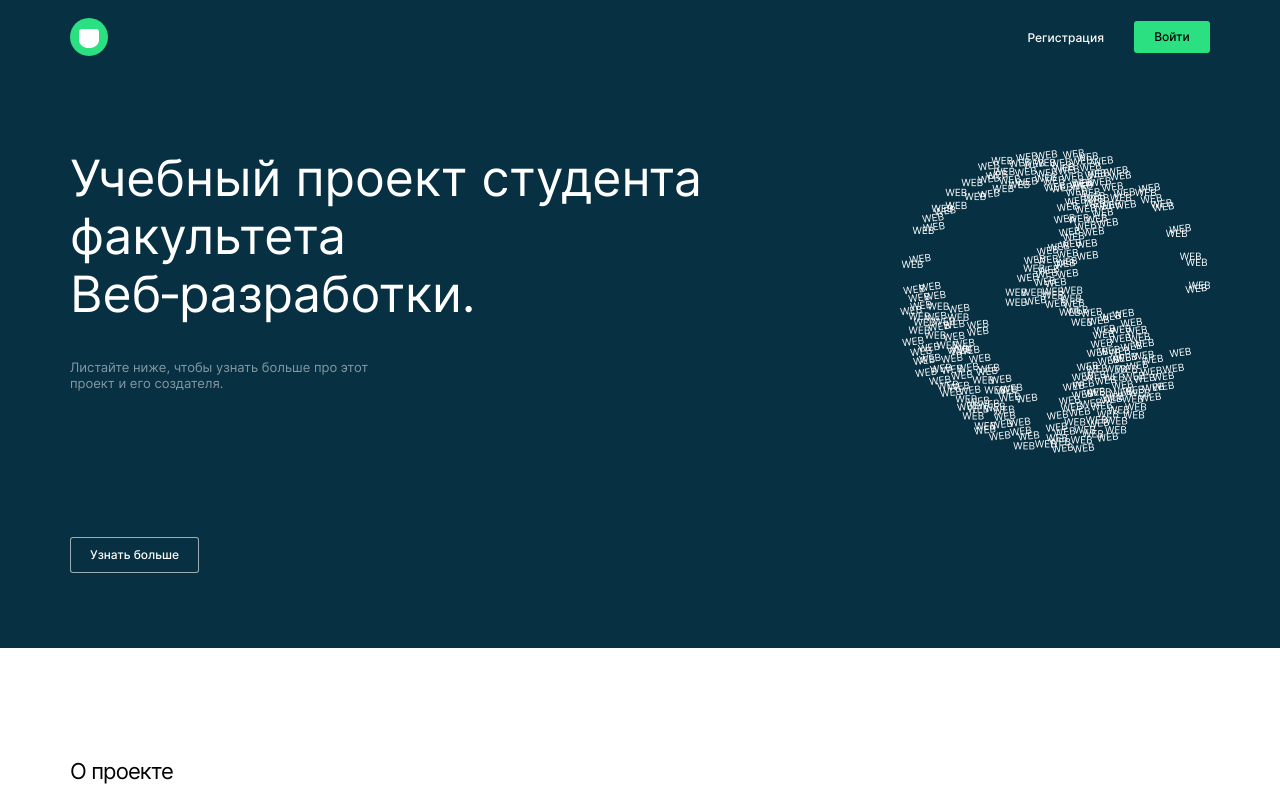
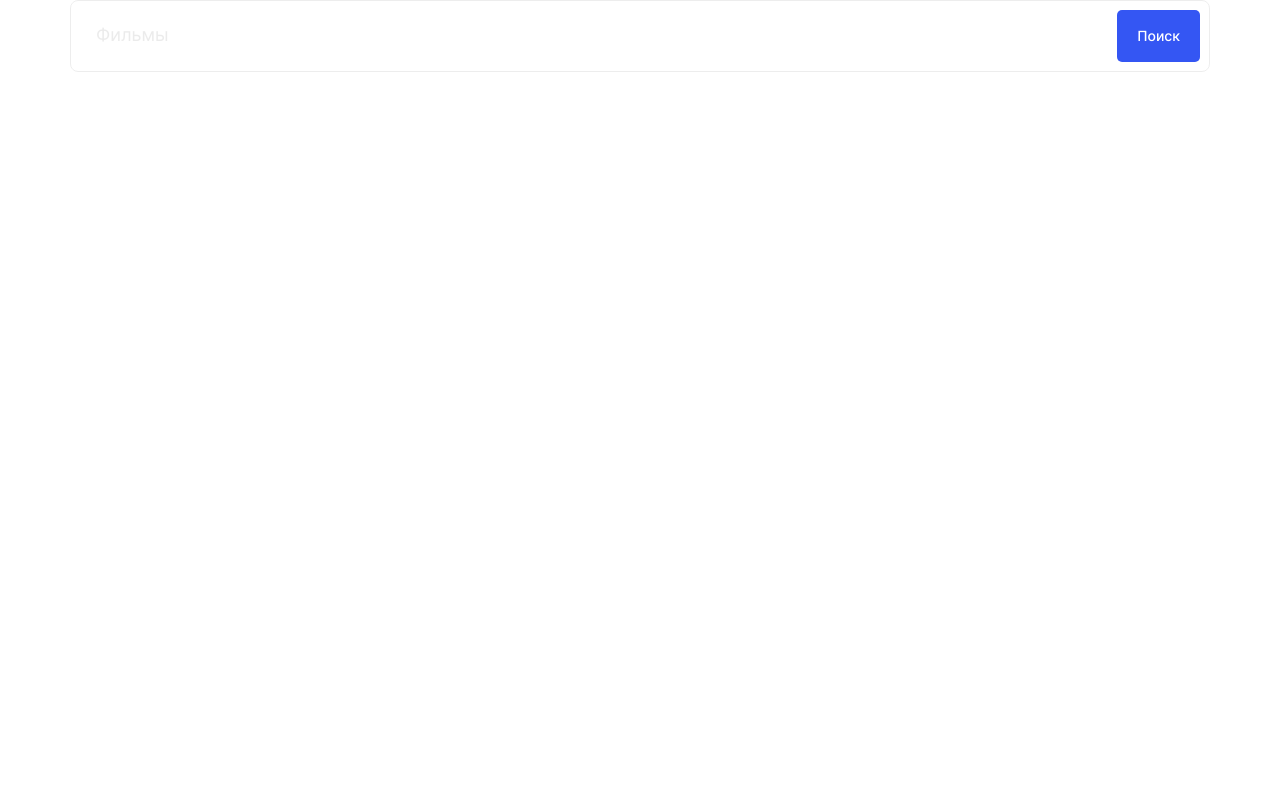
Before and after one commit to shakhuraEvgeniy/movies-explorer-frontend, a React (Create React App) app: page / in a window 1280 px wide. Shown: the top 800 px of the page. Built offline with nearby package versions, Linux system fonts and the light colour scheme.

Commit message:
feat: add component searchForm

```diff
--- a/src/components/App/App.js
+++ b/src/components/App/App.js
@@ -2,15 +2,18 @@ import { Route } from 'react-router-dom';
 import Header from '../Header/Header';
 import './App.css';
 import Main from '../Main/Main';
+import SearchForm from '../SearchForm/SearchForm';
 
 function App() {
   return (
     <div className="App">
-      <Header />
+      {/* <Header /> */}
       <Route path="/">
-        <Main />
+      <SearchForm />
+        {/* <Main /> */}
       </Route>
-      <Route path="/movies"></Route>
+      <Route path="/movies">
+      </Route>
       <Route path="/saved-movies"></Route>
       <Route path="/profile"></Route>
       <Route path="/signin"></Route>
--- /dev/null
+++ b/src/components/SearchForm/SearchForm.css
@@ -0,0 +1,44 @@
+.search {
+  width: 1140px;
+  margin: auto;
+}
+
+.search__form {
+  position: relative;
+}
+
+.search__input {
+  width: 100%;
+  height: 72px;
+  box-sizing: border-box;
+  opacity: 0.2;
+  border: 1.5px solid #aaaaaa;
+  border-radius: 8px;
+  padding: 0 10px 0 25px;
+}
+
+.search__input::placeholder {
+  font-family: "Inter";
+  font-style: normal;
+  font-weight: 400;
+  font-size: 18px;
+  line-height: 1.11;
+  color: #a0a0a0;
+}
+
+.search__button {
+  background-color: #3456f3;
+  border-radius: 5px;
+  border: none;
+  font-family: "Inter";
+  font-style: normal;
+  font-weight: 500;
+  font-size: 14px;
+  line-height: 1.29;
+  text-align: center;
+  color: #ffffff;
+  padding: 17px 20px;
+  position: absolute;
+  top: 10px;
+  right: 10px;
+}
--- /dev/null
+++ b/src/components/SearchForm/SearchForm.js
@@ -0,0 +1,18 @@
+import "./SearchForm.css";
+
+const SearchForm = () => {
+  return (
+    <div className="search">
+      <form className="search__form">
+        <input
+          className="search__input"
+          type="text"
+          placeholder="Фильмы"
+        ></input>
+        <button className="search__button">Поиск</button>
+      </form>
+    </div>
+  );
+};
+
+export default SearchForm;
```
